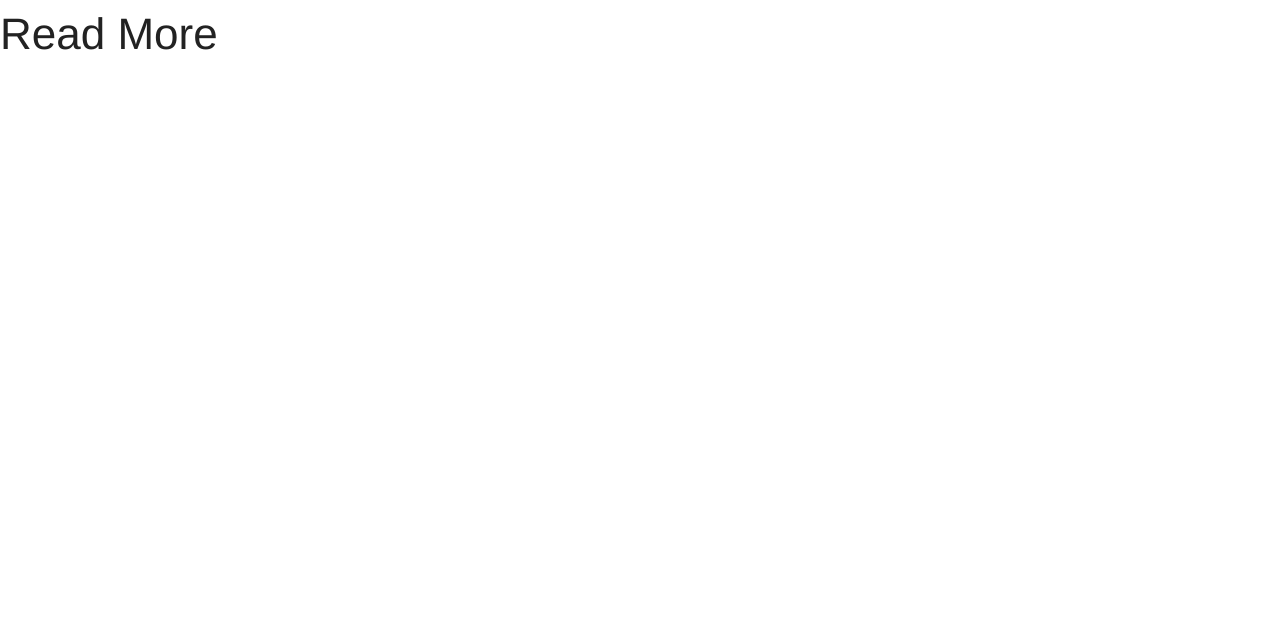
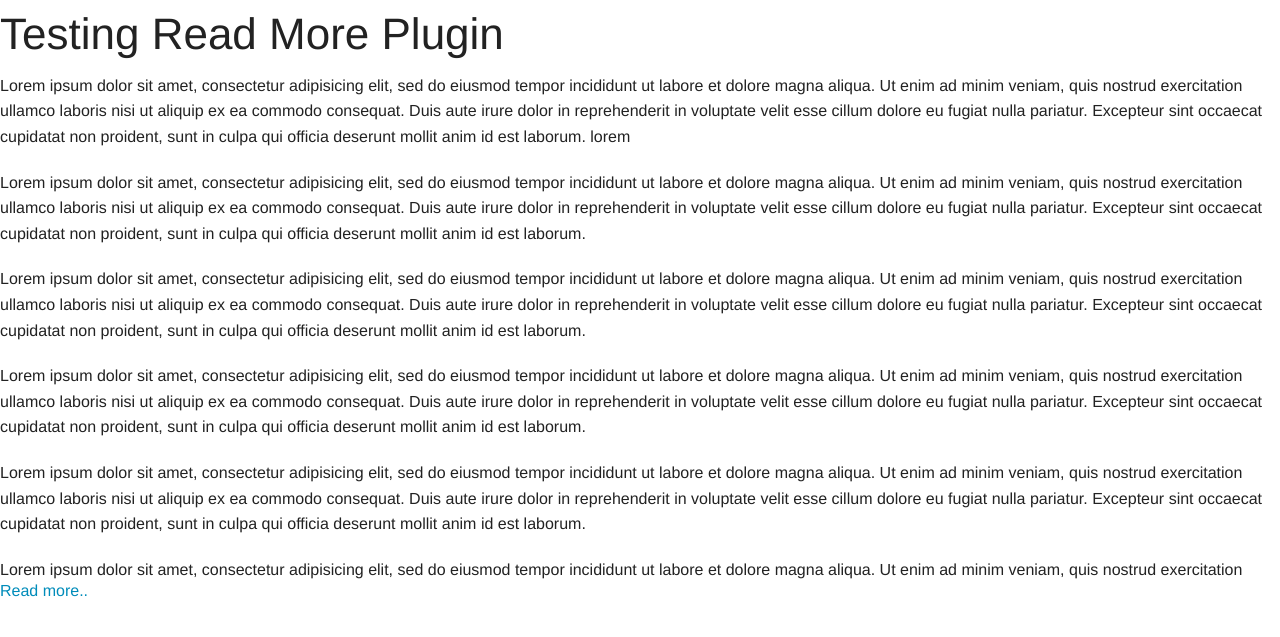
Before and after one commit to kborling/readmore, a plain HTML site: page index.html in a window 1280 px wide. Drawn offline with Linux system fonts and the light colour scheme.

Commit message:
Completed Testing of Read More Plugin

```diff
--- a/css/styles.css
+++ b/css/styles.css
@@ -21,3 +21,12 @@
     font-weight: normal;
     font-style: normal;
 }
+
+/* Read More Plugin Styling */
+.readmore-js-toggle, .readmore-js-section {
+  display: block;
+  width: 100%;
+}
+.readmore-js-section {
+  overflow: hidden;
+}
--- a/index.html
+++ b/index.html
@@ -4,7 +4,7 @@
     <meta charset="utf-8" />
     <meta name="viewport" content="width=device-width, initial-scale=1.0" />
 
-    <title>Read More</title>
+    <title>Read More Plugin</title>
 
     <link rel="stylesheet" href="css/foundation.css" />
     <link rel="stylesheet" href="css/styles.css" />
@@ -16,12 +16,45 @@
   <body>
 
 
-    <h1>Read More</h1>
+    <h1>Testing Read More Plugin</h1>
+    <article>
+    <p>Lorem ipsum dolor sit amet, consectetur adipisicing elit, sed do eiusmod
+    tempor incididunt ut labore et dolore magna aliqua. Ut enim ad minim veniam,
+    quis nostrud exercitation ullamco laboris nisi ut aliquip ex ea commodo
+    consequat. Duis aute irure dolor in reprehenderit in voluptate velit esse
+    cillum dolore eu fugiat nulla pariatur. Excepteur sint occaecat cupidatat non
+    proident, sunt in culpa qui officia deserunt mollit anim id est laborum. lorem</p> <p>Lorem ipsum dolor sit amet, consectetur adipisicing elit, sed do eiusmod
+    tempor incididunt ut labore et dolore magna aliqua. Ut enim ad minim veniam,
+    quis nostrud exercitation ullamco laboris nisi ut aliquip ex ea commodo
+    consequat. Duis aute irure dolor in reprehenderit in voluptate velit esse
+    cillum dolore eu fugiat nulla pariatur. Excepteur sint occaecat cupidatat non
+    proident, sunt in culpa qui officia deserunt mollit anim id est laborum.</p> <p>Lorem ipsum dolor sit amet, consectetur adipisicing elit, sed do eiusmod
+    tempor incididunt ut labore et dolore magna aliqua. Ut enim ad minim veniam,
+    quis nostrud exercitation ullamco laboris nisi ut aliquip ex ea commodo
+    consequat. Duis aute irure dolor in reprehenderit in voluptate velit esse
+    cillum dolore eu fugiat nulla pariatur. Excepteur sint occaecat cupidatat non
+    proident, sunt in culpa qui officia deserunt mollit anim id est laborum.</p> <p>Lorem ipsum dolor sit amet, consectetur adipisicing elit, sed do eiusmod
+    tempor incididunt ut labore et dolore magna aliqua. Ut enim ad minim veniam,
+    quis nostrud exercitation ullamco laboris nisi ut aliquip ex ea commodo
+    consequat. Duis aute irure dolor in reprehenderit in voluptate velit esse
+    cillum dolore eu fugiat nulla pariatur. Excepteur sint occaecat cupidatat non
+    proident, sunt in culpa qui officia deserunt mollit anim id est laborum.</p> <p>Lorem ipsum dolor sit amet, consectetur adipisicing elit, sed do eiusmod
+    tempor incididunt ut labore et dolore magna aliqua. Ut enim ad minim veniam,
+    quis nostrud exercitation ullamco laboris nisi ut aliquip ex ea commodo
+    consequat. Duis aute irure dolor in reprehenderit in voluptate velit esse
+    cillum dolore eu fugiat nulla pariatur. Excepteur sint occaecat cupidatat non
+    proident, sunt in culpa qui officia deserunt mollit anim id est laborum.</p> <p>Lorem ipsum dolor sit amet, consectetur adipisicing elit, sed do eiusmod
+    tempor incididunt ut labore et dolore magna aliqua. Ut enim ad minim veniam,
+    quis nostrud exercitation ullamco laboris nisi ut aliquip ex ea commodo
+    consequat. Duis aute irure dolor in reprehenderit in voluptate velit esse
+    cillum dolore eu fugiat nulla pariatur. Excepteur sint occaecat cupidatat non
+    proident, sunt in culpa qui officia deserunt mollit anim id est laborum.</p>
+    </article>
 
-
-
+    <!-- Load Scripts -->
     <script src="js/vendor/jquery.js"></script>
     <script src="js/foundation.min.js"></script>
+    <script src="js/readmore.js"></script>
     <script src="js/scripts.js"></script>
 
   </body>
--- /dev/null
+++ b/js/readmore.js
@@ -0,0 +1,192 @@
+/*!
+ * Readmore.js jQuery plugin
+ * Author: @jed_foster
+ * Project home: jedfoster.github.io/Readmore.js
+ * Licensed under the MIT license
+ */
+
+;(function($) {
+
+  var readmore = 'readmore',
+      defaults = {
+        speed: 100,
+        maxHeight: 200,
+        heightMargin: 16,
+        moreLink: '<a href="#">Read More</a>',
+        lessLink: '<a href="#">Close</a>',
+        embedCSS: true,
+        sectionCSS: 'display: block; width: 100%;',
+        startOpen: false,
+        expandedClass: 'readmore-js-expanded',
+        collapsedClass: 'readmore-js-collapsed',
+
+        // callbacks
+        beforeToggle: function(){},
+        afterToggle: function(){}
+      },
+      cssEmbedded = false;
+
+  function Readmore( element, options ) {
+    this.element = element;
+
+    this.options = $.extend( {}, defaults, options);
+
+    $(this.element).data('max-height', this.options.maxHeight);
+    $(this.element).data('height-margin', this.options.heightMargin);
+
+    delete(this.options.maxHeight);
+
+    if(this.options.embedCSS && ! cssEmbedded) {
+      var styles = '.readmore-js-toggle, .readmore-js-section { ' + this.options.sectionCSS + ' } .readmore-js-section { overflow: hidden; }';
+
+      (function(d,u) {
+        var css=d.createElement('style');
+        css.type = 'text/css';
+        if(css.styleSheet) {
+            css.styleSheet.cssText = u;
+        }
+        else {
+            css.appendChild(d.createTextNode(u));
+        }
+        d.getElementsByTagName('head')[0].appendChild(css);
+      }(document, styles));
+
+      cssEmbedded = true;
+    }
+
+    this._defaults = defaults;
+    this._name = readmore;
+
+    this.init();
+  }
+
+  Readmore.prototype = {
+
+    init: function() {
+      var $this = this;
+
+      $(this.element).each(function() {
+        var current = $(this),
+            maxHeight = (current.css('max-height').replace(/[^-\d\.]/g, '') > current.data('max-height')) ? current.css('max-height').replace(/[^-\d\.]/g, '') : current.data('max-height'),
+            heightMargin = current.data('height-margin');
+
+        if(current.css('max-height') != 'none') {
+          current.css('max-height', 'none');
+        }
+
+        $this.setBoxHeight(current);
+
+        if(current.outerHeight(true) <= maxHeight + heightMargin) {
+          // The block is shorter than the limit, so there's no need to truncate it.
+          return true;
+        }
+        else {
+          current.addClass('readmore-js-section ' + $this.options.collapsedClass).data('collapsedHeight', maxHeight);
+
+          var useLink = $this.options.startOpen ? $this.options.lessLink : $this.options.moreLink;
+          current.after($(useLink).on('click', function(event) { $this.toggleSlider(this, current, event) }).addClass('readmore-js-toggle'));
+
+          if(!$this.options.startOpen) {
+            current.css({height: maxHeight});
+          }
+        }
+      });
+
+      $(window).on('resize', function(event) {
+        $this.resizeBoxes();
+      });
+    },
+
+    toggleSlider: function(trigger, element, event)
+    {
+      event.preventDefault();
+
+      var $this = this,
+          newHeight = newLink = sectionClass = '',
+          expanded = false,
+          collapsedHeight = $(element).data('collapsedHeight');
+
+      if ($(element).height() <= collapsedHeight) {
+        newHeight = $(element).data('expandedHeight') + 'px';
+        newLink = 'lessLink';
+        expanded = true;
+        sectionClass = $this.options.expandedClass;
+      }
+
+      else {
+        newHeight = collapsedHeight;
+        newLink = 'moreLink';
+        sectionClass = $this.options.collapsedClass;
+      }
+
+      // Fire beforeToggle callback
+      $this.options.beforeToggle(trigger, element, expanded);
+
+      $(element).animate({'height': newHeight}, {duration: $this.options.speed, complete: function() {
+          // Fire afterToggle callback
+          $this.options.afterToggle(trigger, element, expanded);
+
+          $(trigger).replaceWith($($this.options[newLink]).on('click', function(event) { $this.toggleSlider(this, element, event) }).addClass('readmore-js-toggle'));
+
+          $(this).removeClass($this.options.collapsedClass + ' ' + $this.options.expandedClass).addClass(sectionClass);
+        }
+      });
+    },
+
+    setBoxHeight: function(element) {
+      var el = element.clone().css({'height': 'auto', 'width': element.width(), 'overflow': 'hidden'}).insertAfter(element),
+          height = el.outerHeight(true);
+
+      el.remove();
+
+      element.data('expandedHeight', height);
+    },
+
+    resizeBoxes: function() {
+      var $this = this;
+
+      $('.readmore-js-section').each(function() {
+        var current = $(this);
+
+        $this.setBoxHeight(current);
+
+        if(current.height() > current.data('expandedHeight') || (current.hasClass($this.options.expandedClass) && current.height() < current.data('expandedHeight')) ) {
+          current.css('height', current.data('expandedHeight'));
+        }
+      });
+    },
+
+    destroy: function() {
+      var $this = this;
+
+      $(this.element).each(function() {
+        var current = $(this);
+
+        current.removeClass('readmore-js-section ' + $this.options.collapsedClass + ' ' + $this.options.expandedClass).css({'max-height': '', 'height': 'auto'}).next('.readmore-js-toggle').remove();
+
+        current.removeData();
+      });
+    }
+  };
+
+  $.fn[readmore] = function( options ) {
+    var args = arguments;
+    if (options === undefined || typeof options === 'object') {
+      return this.each(function () {
+        if ($.data(this, 'plugin_' + readmore)) {
+          var instance = $.data(this, 'plugin_' + readmore);
+          instance['destroy'].apply(instance);
+        }
+
+        $.data(this, 'plugin_' + readmore, new Readmore( this, options ));
+      });
+    } else if (typeof options === 'string' && options[0] !== '_' && options !== 'init') {
+      return this.each(function () {
+        var instance = $.data(this, 'plugin_' + readmore);
+        if (instance instanceof Readmore && typeof instance[options] === 'function') {
+          instance[options].apply( instance, Array.prototype.slice.call( args, 1 ) );
+        }
+      });
+    }
+  }
+})(jQuery);
--- a/js/scripts.js
+++ b/js/scripts.js
@@ -7,4 +7,11 @@ $(document).ready(function(){
 
   // Your Scripts
 
+  $('article').readmore({
+  speed: 175,
+  maxHeight: 510,
+  moreLink: '<a href="#">Read more..</a>',
+  lessLink: '<a href="#">Read less..</a>'
 });
+
+});
```
